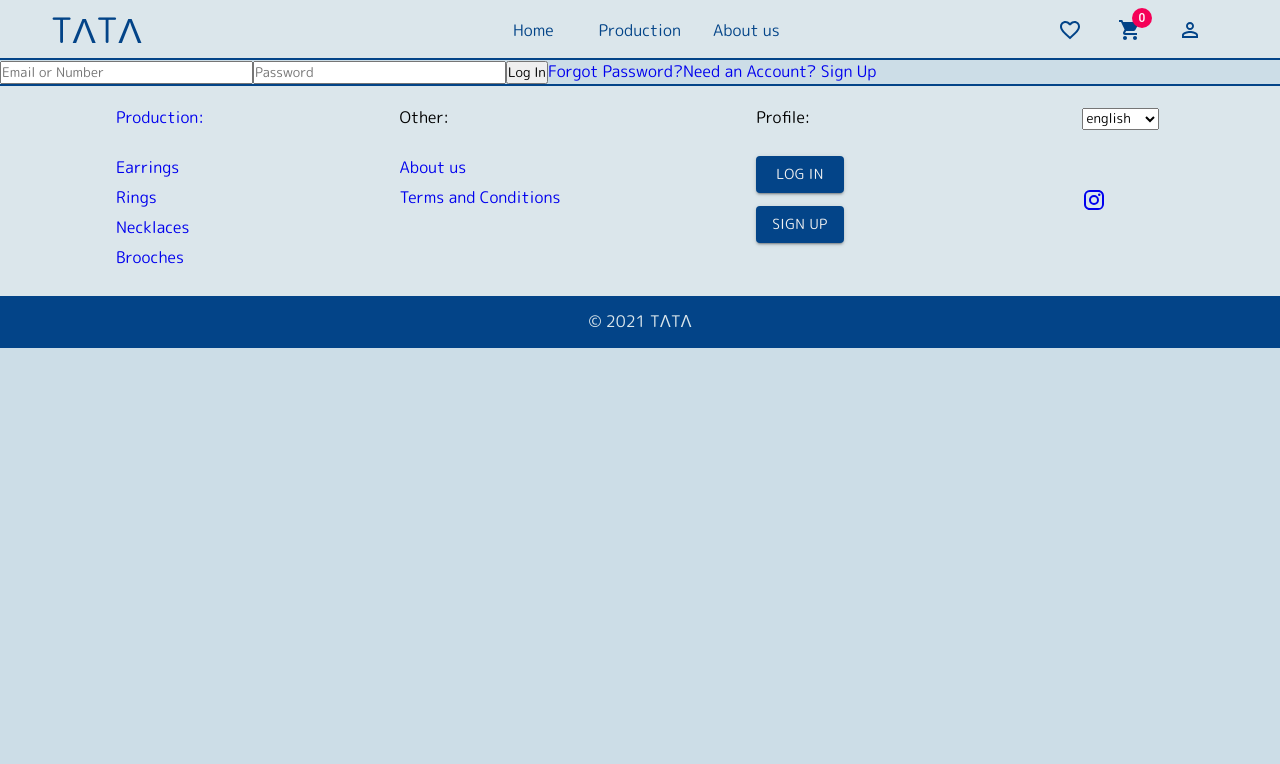
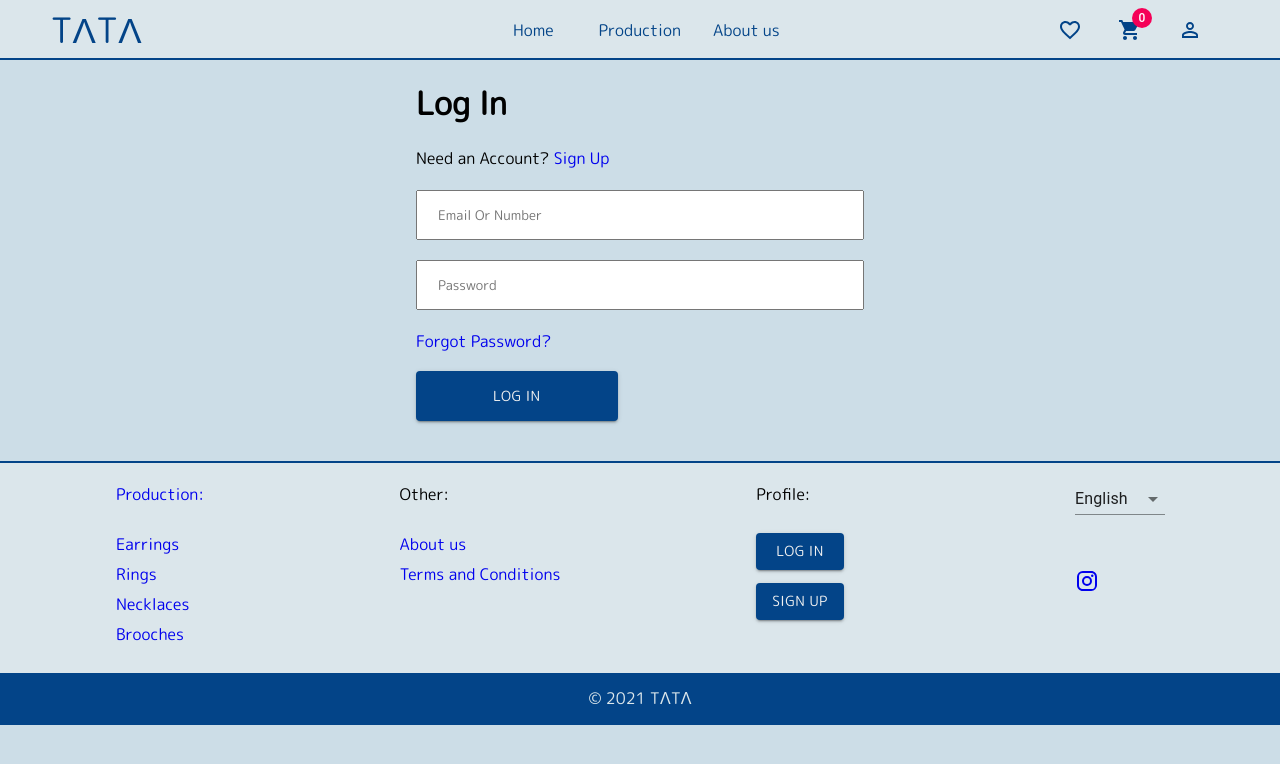
Before and after one commit to Mr-Saba/shopping-website, a React (Create React App) app: page /logIn in a window 1280 px wide. Shown: the top 764 px of the page. Built offline with nearby package versions, Linux system fonts and the light colour scheme; no server answers.

Commit message:
styling loh in reset password form

```diff
--- a/src/components/footer/footer.js
+++ b/src/components/footer/footer.js
@@ -5,6 +5,9 @@ import InstagramIcon from '@material-ui/icons/Instagram';
 import {Button} from '@material-ui/core'
 import { useTranslation } from "react-i18next";
 import i18next from '../../i18/languages/i18n'
+import {FormControl,NativeSelect} from '@material-ui/core';
+
+
 
 function Footer() {
 
@@ -68,12 +71,33 @@ function Footer() {
                 </ul>
                 <ul>
                     <li>
-                        <select  onChange={(event) => changeLanguage(event.target.value)} className="Select">
-                            <option value="en">english</option>
-                            <option value="ka">georgian</option>
-                            <option value="ru">russian</option>
-                        </select>
+                        {/* <select onChange={(event) => changeLanguage(event.target.value)} className="Select">
+                            <option value="en">English</option>
+                            <option value="ka">Georgian</option>
+                            <option value="ru">Russian</option>
+                        </select> */}
+                        <FormControl >
+                            <NativeSelect
+                            id="demo-customized-select-native"
+                            onChange={(event) => changeLanguage(event.target.value)}
+                            >
+                            <option value="en">English</option>
+                            <option value="ka">Georgian</option>
+                            <option value="ru">Russian</option>
+                            </NativeSelect>
+                        </FormControl>
                     </li>
+                    {/* <ul>
+                        <li>
+                            <a href="" class="en">English</a>
+                        </li>
+                        <li>
+                            <a href="" class="ka">Georgian</a>
+                        </li>
+                        <li>
+                            <a href="" class="ru">Russian</a>
+                        </li>
+                    </ul> */}
                     <li>
                         <a href="https://www.instagram.com/" target='_blank'>
                             <InstagramIcon/>
--- a/src/i18/locales/en/en.json
+++ b/src/i18/locales/en/en.json
@@ -22,7 +22,7 @@
     "AlreadyHaveAnAccount": "Already have an account",
     "ForgotPassword": "Forgot Password",
     "NeedAnAccount": "Need an Account",
-    "BackToLoginPage": "Back to Login Page",
+    "BackToLoginPage": "Back to Login",
     "ResetPassword": "Reset Password",
     "LogOut": "Log Out"
 }
--- a/src/pages/forgotPass/ForgotPassword.js
+++ b/src/pages/forgotPass/ForgotPassword.js
@@ -3,6 +3,8 @@ import {Link} from "react-router-dom"
 import {useDispatch} from "react-redux"
 import {ResetPass} from "../../redux/actions"
 import { useTranslation } from "react-i18next";
+import "./forgotPass.css"
+import { Button } from '@material-ui/core';
 
 function ForgotPassword() {
     const {t} = useTranslation()
@@ -15,10 +17,15 @@ function ForgotPassword() {
     }
 
     return (
-        <div>
-            <input type="text" placeholder="email" id="sent_email"/>
-            <button onClick={() => changePass()} >{t('ResetPassword')}</button>
-            <Link to="/">{t('BackToLoginPage')}</Link>
+        <div className="forgotPass">
+            <div className="forgotPassCenter">
+                <h1>{t('ResetPassword')}</h1>
+                <div className="forgotPassForm">
+                    <input type="text" placeholder="email" id="sent_email"/>
+                    <Button variant="contained" onClick={() => changePass()} >{t('ResetPassword')}</Button>
+                    <Link to="/logIn">{t('BackToLoginPage')}</Link>
+                </div>
+            </div>
         </div>
     )
 }
--- a/src/pages/forgotPass/forgotPass.css
+++ b/src/pages/forgotPass/forgotPass.css
@@ -0,0 +1,32 @@
+.forgotPassForm {
+    display: grid;
+    grid-template-columns: 100%;
+    grid-template-rows: 50px 50px 50px;
+    width: 100%;
+    grid-row-gap: 20px;
+    margin: 20px 0;
+    align-self: center;
+}
+.forgotPassCenter{
+    width: 35%;
+}
+.forgotPass {
+    width: 100%;
+    justify-items: center;
+    display: grid;
+    margin: 20px 0;
+    height: 293px;
+}
+.forgotPass .forgotPassForm input {
+    padding-left: 20px;
+    text-transform: capitalize;
+}
+.forgotPass .forgotPassForm button {
+    width: 45%;
+    background: #034488;
+    color: #f1f1f1;
+}
+.forgotPass .forgotPassForm .MuiButton-contained:hover {
+    box-shadow: 0px 2px 4px -1px rgb(0 0 0 / 20%), 0px 4px 5px 0px rgb(0 0 0 / 14%), 0px 1px 10px 0px rgb(0 0 0 / 12%);
+    background-color: #034488;
+}
--- a/src/pages/logIn/LogIn.js
+++ b/src/pages/logIn/LogIn.js
@@ -3,7 +3,8 @@ import {Link} from "react-router-dom"
 import {useDispatch} from "react-redux"
 import { SignInWithEmailAndPassword } from '../../redux/actions'
 import { useTranslation } from "react-i18next";
-
+import "./logIn.css"
+import { Button } from '@material-ui/core';
 function LogIn() {
 
     const {t} = useTranslation()
@@ -19,15 +20,19 @@ function LogIn() {
     }
 
     return (
-        <div>
-            <input type="text" placeholder={t('EmailOrNumber')} id="email-login" />
-            <input type="password" placeholder={t('Password')} id="password-login"/>
-
-            <button onClick={LoginWithEmail}>{t('LogIn')}</button>
-
-            <Link to="/forgot-password">{t('ForgotPassword')}?</Link>
-
-            <Link to="/signUp" >{t('NeedAnAccount')}? {t('SignUp')}</Link>
+        <div className="logIn">
+            <div className="logInCenter">
+                <h1>{t('LogIn')}</h1>
+                <span>{t('NeedAnAccount')}?
+                    <Link to="/signUp" > {t('SignUp')}</Link>
+                </span>
+                <div className="logInForm">
+                    <input type="text" placeholder={t('EmailOrNumber')} id="email-login" />
+                    <input type="password" placeholder={t('Password')} id="password-login"/>
+                    <Link to="/forgot-password">{t('ForgotPassword')}?</Link>
+                    <Button variant="contained" onClick={LoginWithEmail}>{t('LogIn')}</Button>
+                </div>
+            </div>
         </div>
     )
 }
--- a/src/pages/logIn/logIn.css
+++ b/src/pages/logIn/logIn.css
@@ -0,0 +1,33 @@
+.logIn {
+    width: 100%;
+    justify-items: center;
+    display: grid;
+    margin: 20px 0;
+    height: auto;
+}
+.logInCenter {
+    width: 35%;
+}
+.logInForm{
+    display: grid;
+    grid-template-columns: 100%;
+    grid-template-rows: 50px 50px 21px 50px;
+    grid-row-gap: 20px;
+    margin: 20px 0;
+}
+.logIn .logInCenter input {
+    padding-left: 20px;
+    text-transform: capitalize;
+}
+.logInCenter button {
+    width: 45%;
+    background: #034488;
+    color: #f1f1f1;
+}
+.logInCenter .MuiButton-contained:hover {
+    box-shadow: 0px 2px 4px -1px rgb(0 0 0 / 20%), 0px 4px 5px 0px rgb(0 0 0 / 14%), 0px 1px 10px 0px rgb(0 0 0 / 12%);
+    background-color: #034488;
+}
+.logInCenter h1 {
+    padding-bottom: 20px;
+}
--- a/src/pages/registration/Registration.js
+++ b/src/pages/registration/Registration.js
@@ -71,7 +71,7 @@ const HandleClick = () => {
 
     return (
         <div className="registration">
-            <div className="center">
+            <div className="centerReg">
                 <h1>{t('SignUp')}</h1>
                 <span>{t('AlreadyHaveAnAccount')}?
                 <Link to="/logIn" > {t('LogIn')}</Link>
--- a/src/pages/registration/registration.css
+++ b/src/pages/registration/registration.css
@@ -5,7 +5,7 @@
     margin: 20px 0;
     height: auto;
 }
-div.registration .center {
+div.registration .centerReg {
     width: 35%;
 }
 form.regForm {
@@ -31,7 +31,7 @@ form.regForm input {
     padding-left: 20px;
     text-transform: capitalize;
 }
-.center h1 {
+.centerReg h1 {
     padding-bottom: 20px;
 }
 .regForm button {
```
Also changed, not shown: src/components/footer/footer.css (line endings or trailing spaces).
